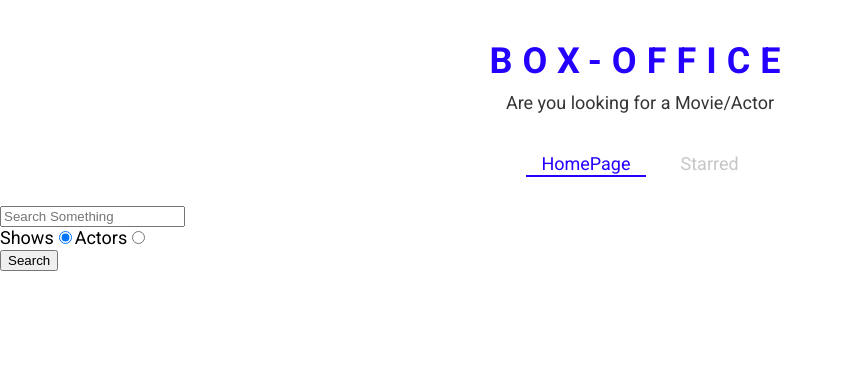
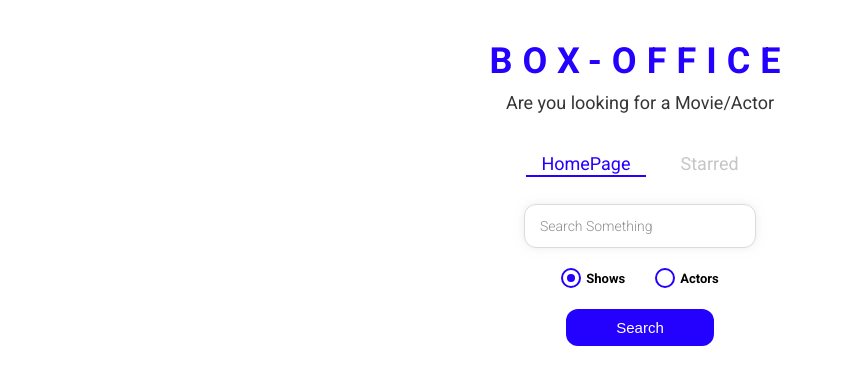
Before and after one commit to haha-harshit/box-office, a React (Create React App) app: page / in a window 1280 px wide. Shown: the top 384 px of the page, without its empty margins (0-843 px from the left). Built offline with nearby package versions, Linux system fonts and the light colour scheme.

Commit message:
main styling complete

```diff
--- /dev/null
+++ b/src/Pages/Home.styled.js
@@ -0,0 +1,49 @@
+import styled from 'styled-components';
+
+export const SearchInput = styled.input`
+    display: block;
+    font-family: 'Roboto', sans-serif;
+    width: 200px;
+    margin: auto;
+    outline: none;
+    padding: 13px 15px;
+    border: 1px solid #dbdbdb;
+    box-shadow: 0px 0px 10px 0px rgba(219, 219, 219, 0.5);
+    font-size: 14px;
+    border-radius: 12px;
+    color: #8d8d8d;
+
+    &::placeholder {
+        font-weight: 300;
+        color: #8d8d8d;
+    }
+`;
+
+export const RadioInputsWrapper = styled.div`
+    display: flex;
+    justify-content: center;
+    margin: 20px 0;
+
+    div {
+        margin: 0 15px;
+    }
+`;
+
+export const SearchButtonWrapper = styled.div`
+    text-align: center;
+    margin-bottom: 35px;
+
+    button {
+        color: #fff;
+        background-color: ${({ theme }) => theme.mainColors.blue};
+        margin: auto;
+        padding: 10px 50px;
+        font-size: 15px;
+        border: none;
+        outline: none;
+        border-radius: 12px;
+        &:hover {
+            cursor: pointer;
+        }
+    }
+`;
--- a/src/Pages/HomePage.js
+++ b/src/Pages/HomePage.js
@@ -5,6 +5,12 @@
 import { ShowGrid } from '../myComponents/shows/ShowGrid';
 import { ActorGrid } from '../myComponents/actors/ActorGrid';
 import { useLastQuery } from '../misc/custom-hooks';
+import {
+    RadioInputsWrapper,
+    SearchButtonWrapper,
+    SearchInput,
+} from './Home.styled';
+import { CustomRadio } from '../myComponents/CustomRadio';
 
 export const HomePage = () => {
     const [input, setInput] = useLastQuery();
@@ -66,7 +72,7 @@
 
     return (
         <MainPageLayout>
-            <input
+            <SearchInput
                 type="text"
                 placeholder="Search Something"
                 onChange={onInputChange}
@@ -74,35 +80,33 @@
                 value={input}
             />
 
-            <div>
-                <label htmlFor="shows-search">
-                    Shows
-                    <input
-                        type="radio"
-                        name=""
+            <RadioInputsWrapper>
+                <div>
+                    <CustomRadio
+                        label="Shows"
                         id="shows-search"
                         value="shows"
                         checked={isShowsSearch}
                         onChange={onRadioChange}
                     />
-                </label>
+                </div>
 
-                <label htmlFor="actors-search">
-                    Actors
-                    <input
-                        type="radio"
-                        name=""
+                <div>
+                    <CustomRadio
+                        label="Actors"
                         id="actors-search"
                         value="people"
                         checked={!isShowsSearch}
                         onChange={onRadioChange}
                     />
-                </label>
-            </div>
+                </div>
+            </RadioInputsWrapper>
 
-            <button type="button" onClick={onSearch}>
-                Search
-            </button>
+            <SearchButtonWrapper>
+                <button type="button" onClick={onSearch}>
+                    Search
+                </button>
+            </SearchButtonWrapper>
             {renderResults()}
         </MainPageLayout>
     );
--- /dev/null
+++ b/src/myComponents/CustomRadio.js
@@ -0,0 +1,65 @@
+import React from 'react';
+
+import styled from 'styled-components';
+
+const RadioWrapper = styled.label`
+    display: block;
+    position: relative;
+    padding-left: 25px;
+    cursor: pointer;
+    font-size: 13px;
+    user-select: none;
+    font-weight: 700;
+    line-height: 1.65;
+
+    input {
+        position: absolute;
+        opacity: 0;
+        cursor: pointer;
+    }
+
+    span {
+        position: absolute;
+        top: 0;
+        left: 0;
+        height: 16px;
+        width: 16px;
+        background-color: #fff;
+        border: 2px solid ${({ theme }) => theme.mainColors.blue};
+        border-radius: 50%;
+    }
+
+    input:checked ~ span {
+        background-color: #fff;
+        border: 2px solid ${({ theme }) => theme.mainColors.blue};
+    }
+
+    span:after {
+        content: '';
+        position: absolute;
+        display: none;
+    }
+
+    input:checked ~ span:after {
+        display: block;
+    }
+
+    span:after {
+        top: 4px;
+        left: 4px;
+        width: 8px;
+        height: 8px;
+        border-radius: 50%;
+        background: ${({ theme }) => theme.mainColors.blue};
+    }
+`;
+
+export const CustomRadio = ({ label, ...restProps }) => {
+    return (
+        <RadioWrapper htmlFor={restProps.id}>
+            {label}
+            <input {...restProps} type="radio" />
+            <span />
+        </RadioWrapper>
+    );
+};
```
